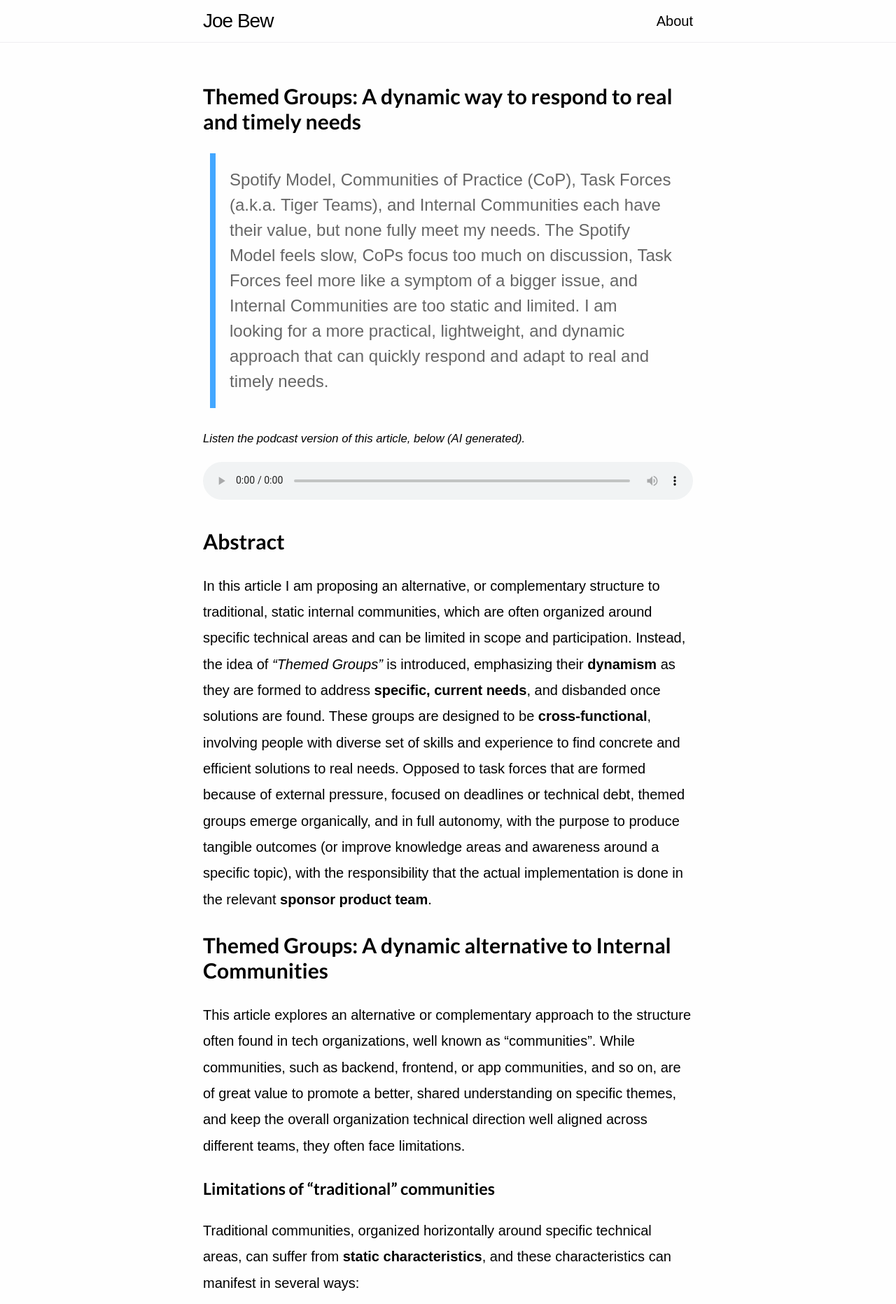
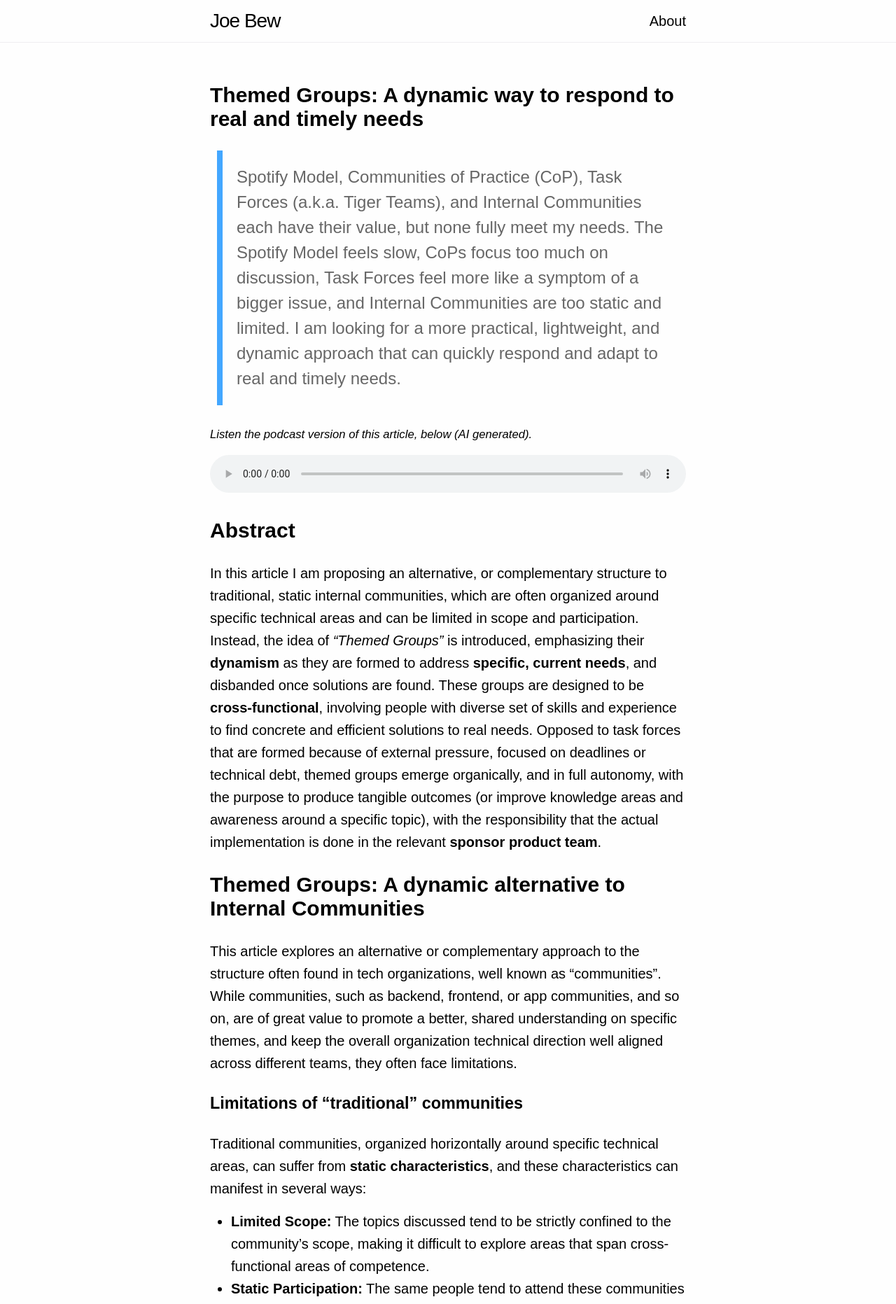
Before and after one commit to joebew42/joebew42.github.io, a Jekyll site: the page built from _posts/2025-05-01-themed-groups.markdown, in a window 1280 px wide. Shown: the top 1863 px of the page at 70% size. Built offline with Jekyll 4.4.1, drawn with Linux system fonts in a browser that asks for light colours; some web fonts are replaced.

Commit message:
feat: medium-like typography with one serif font

```diff
--- a/_includes/head.html
+++ b/_includes/head.html
@@ -40,7 +40,7 @@
   <link rel="preconnect" href="https://fonts.gstatic.com">
   <link rel="preconnect" href="https://fonts.gstatic.com" crossorigin>
   <link
-    href="https://fonts.googleapis.com/css2?family=Lato:wght@400;700&family=Source+Serif+Pro:wght@300;400;600;700&display=swap"
+    href="https://fonts.googleapis.com/css2?family=Source+Serif+Pro:wght@400;600;700&display=swap"
     rel="stylesheet">
 
   <link rel="stylesheet" href="{{ " /css/main.css" | prepend: site.baseurl }}">
--- a/_sass/_base.scss
+++ b/_sass/_base.scss
@@ -47,7 +47,6 @@
  * Headers
  */
 h1, h2, h3, h4, h5, h6 {
-    font-family: $base-heading-font-family;
     margin: 28px 0;
     line-height: normal;
 }
@@ -126,7 +125,6 @@
 }
 
 .post-link {
-    font-family: $base-heading-font-family;
     display: block;
 
     &,
@@ -287,7 +285,8 @@
 .post-tag {
     margin: 5px;
     padding: 5px;
-    font: $post-tag-font-weight $base-small-font-size $post-tag-font-family;
+    font-weight: $post-tag-font-weight;
+    font-size: $base-small-font-size;
     text-transform: uppercase;
 
     a {
--- a/_sass/_layout.scss
+++ b/_sass/_layout.scss
@@ -207,8 +207,8 @@
 //     // margin-bottom: $spacing-unit;
 // }
 
-.post-title {
-    font-family: $base-heading-font-family;
+.post-list .post-title {
+    font-size: $post-list-title-font-size;
 }
 
 .post-content {
@@ -216,8 +216,7 @@
     line-height: $base-line-height;
 
     @include media-query($on-palm) {
-        font: $base-font-weight $on-palm-font-size $base-font-family;
-        line-height: $on-palm-line-height;
+        font-size: $on-palm-font-size;
     }
 }
 
@@ -225,7 +224,6 @@
 .share-button {
     display: block;
     text-align: center;
-    font-family: $post-tag-font-family;
     font-size: 24px;
     padding: 10px;
     font-weight: 700;
--- a/_sass/_navigation.scss
+++ b/_sass/_navigation.scss
@@ -2,7 +2,8 @@
 
 .post_navigation {
   margin-top: 20px;
-  font: $base-font-weight $base-font-size $base-heading-font-family;
+  font-weight: $base-font-weight;
+  font-size: $base-font-size;
   display: block;
   width: auto;
   overflow: hidden;
--- a/_sass/_variables.scss
+++ b/_sass/_variables.scss
@@ -1,17 +1,17 @@
 // Our variables
 $base-font-family: 'Source Serif Pro', sans-serif;
-$base-font-weight: 300;
+$base-font-weight: 400;
 $base-font-size: 15pt;
 $base-small-font-size: 10pt;
-$base-line-height: 28pt;
+$base-line-height: 1.6;
 
-$base-heading-font-family: 'Lato', sans-serif;
 $base-heading-font-weight: 700;
 
-$post-tag-font-family: 'Lato', sans-serif;
 $post-tag-font-weight: 400;
 
 $small-font-size:  $base-font-size * 0.9;
+
+$post-list-title-font-size: 22px;
 
 $on-palm-font-size: 18px;
 $on-palm-line-height: 32px;
@@ -36,7 +36,7 @@
 $blockquote-text-color: rgba(0,0,0,0.6);
 
 // Width of the content area
-$content-width:    760px;
+$content-width:    740px;
 
 $on-palm:          600px;
 $on-laptop:        700px;
```
